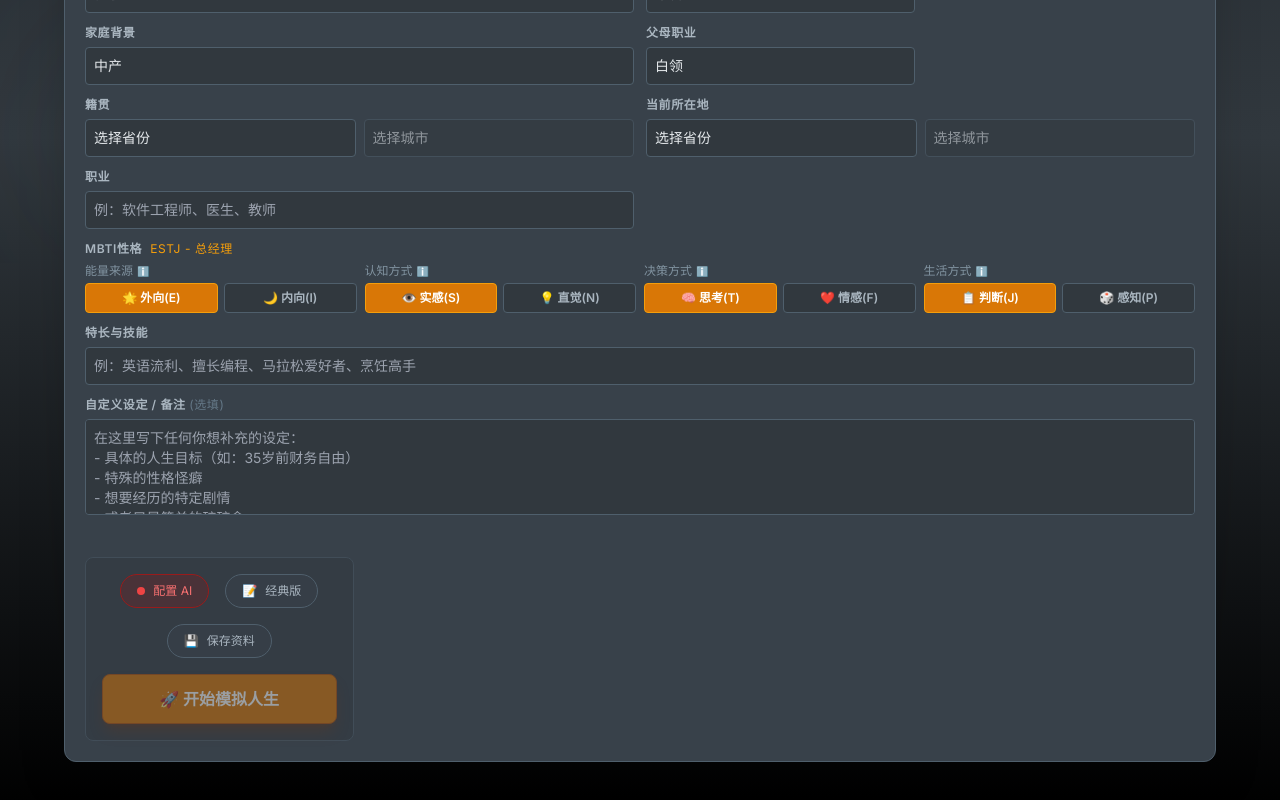
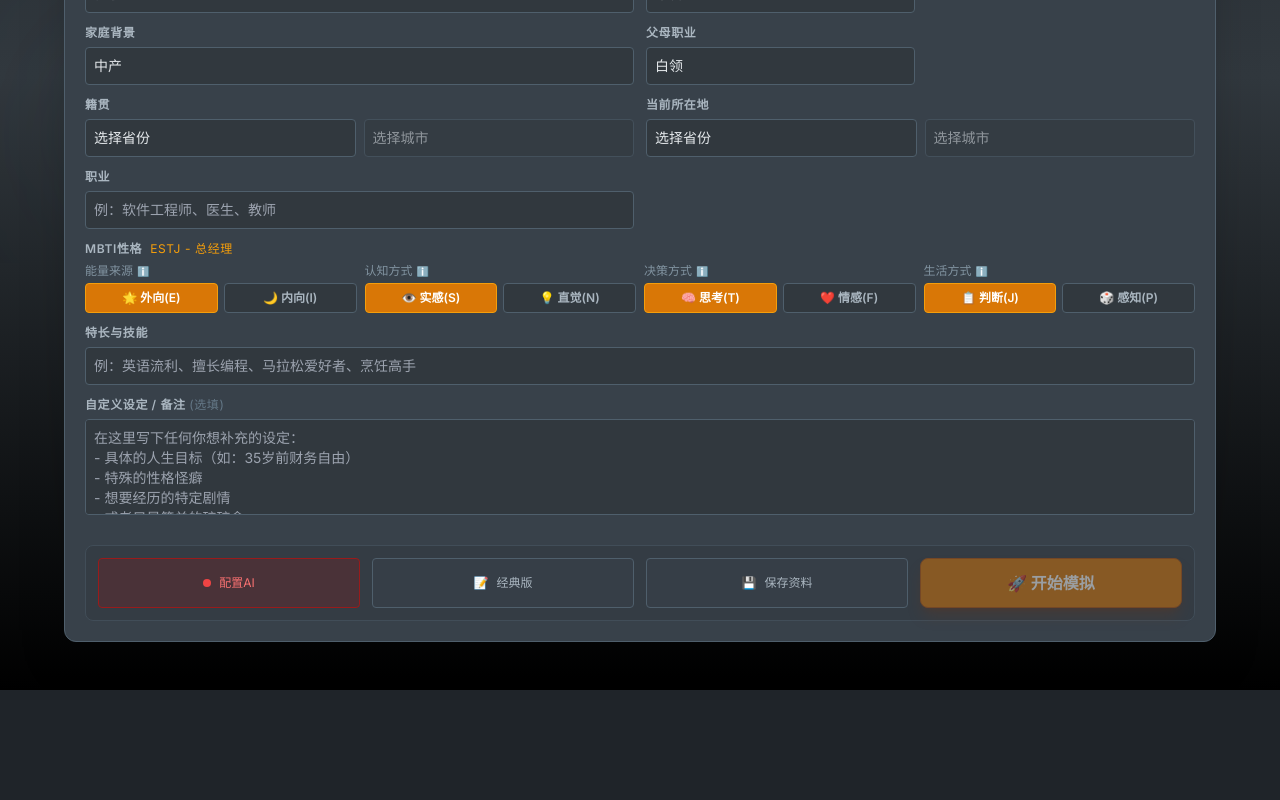
Before and after one commit to cookiegg/UnchosenPath, a React (Vite) app: page / in a window 1280 px wide. Shown: the part 537-1337 px from the top of the page. After the commit the page ends 1227 px from the top, so only its background shows below. Built offline with nearby package versions, Linux system fonts and the light colour scheme.

Commit message:
优化底部按钮栏布局：改为4列网格与表单同宽

```diff
--- a/App.tsx
+++ b/App.tsx
@@ -1143,46 +1143,45 @@ const GameContent: React.FC = () => {
             />
           </div>
 
-          {error && <div className="text-red-400 text-sm text-center mt-4 bg-red-900/20 p-3 rounded border border-red-800">{error}</div>}
+          {error && <div className="col-span-1 md:col-span-4 text-red-400 text-sm text-center mt-4 bg-red-900/20 p-3 rounded border border-red-800">{error}</div>}
 
-          {/* Bottom Action Bar */}
-          <div className="mt-6 p-4 bg-academic-900/50 rounded-lg border border-academic-700">
-            <div className="flex flex-wrap justify-center items-center gap-4">
-              {/* AI Config */}
+          {/* Bottom Action Bar - 占满4列，内部再分4格 */}
+          <div className="col-span-1 md:col-span-4 mt-3 grid grid-cols-2 md:grid-cols-4 gap-3 p-3 bg-academic-900/50 rounded-lg border border-academic-700">
+            {/* AI配置按钮 */}
             <div
-                className={`text-xs px-4 py-2 rounded-full border cursor-pointer flex items-center gap-2 transition-colors ${isConfigured
+              className={`text-xs px-3 py-2.5 rounded border cursor-pointer flex items-center justify-center gap-2 transition-colors ${isConfigured
                 ? 'bg-green-900/30 border-green-800 text-green-400 hover:bg-green-900/50'
                 : 'bg-red-900/30 border-red-800 text-red-400 hover:bg-red-900/50'
                 }`}
               onClick={() => setShowConfig(true)}
             >
               <span className={`w-2 h-2 rounded-full ${isConfigured ? 'bg-green-500' : 'bg-red-500'}`}></span>
-                {isConfigured ? `${aiConfig?.provider} / ${aiConfig?.modelName}` : '配置 AI'}
+              <span>{isConfigured ? `${aiConfig?.provider}` : '配置AI'}</span>
             </div>
 
-              {/* Prompt Template */}
+            {/* 提示词按钮 */}
             <div
-                className="text-xs px-4 py-2 rounded-full border cursor-pointer flex items-center gap-2 transition-colors bg-academic-800/50 border-academic-600 text-academic-300 hover:bg-academic-700 hover:text-white"
+              className="text-xs px-3 py-2.5 rounded border cursor-pointer flex items-center justify-center gap-2 transition-colors bg-academic-800/50 border-academic-600 text-academic-300 hover:bg-academic-700 hover:text-white"
               onClick={() => setShowPromptEditor(true)}
             >
               <span>📝</span>
-                {getAllTemplates().find(t => t.id === selectedTemplateId)?.name || '提示词'}
+              <span>{getAllTemplates().find(t => t.id === selectedTemplateId)?.name || '提示词'}</span>
             </div>
 
-              {/* Save Profile */}
+            {/* 保存资料按钮 */}
             <button
               onClick={() => {
                 localStorage.setItem('life_sim_saved_profile', JSON.stringify(profile));
                 alert('资料已保存！下次打开页面会自动填充。');
               }}
-                className="text-xs px-4 py-2 rounded-full border cursor-pointer flex items-center gap-2 transition-colors bg-academic-800/50 border-academic-600 text-academic-300 hover:bg-academic-700 hover:text-white"
-                title="保存当前填写的资料，下次打开自动填充"
+              className="text-xs px-3 py-2.5 rounded border cursor-pointer flex items-center justify-center gap-2 transition-colors bg-academic-800/50 border-academic-600 text-academic-300 hover:bg-academic-700 hover:text-white"
+              title="保存当前填写的资料"
             >
               <span>💾</span>
-                保存资料
+              <span>保存资料</span>
             </button>
 
-              {/* Start Button */}
+            {/* 开始模拟按钮 */}
             <Button
               onClick={handleStartGame}
               disabled={
@@ -1199,21 +1198,23 @@ const GameContent: React.FC = () => {
                 loading
               }
               isLoading={loading}
+              className="w-full"
             >
-                🚀 开始模拟人生
+              🚀 开始模拟
             </Button>
           </div>
 
-            {/* Reset Button (only if there is saved data) */}
+          {/* 清除存档按钮 - 单独一行 */}
           {localStorage.getItem('life_sim_game_state') && (
+            <div className="col-span-1 md:col-span-4 mt-2 text-center">
               <button
                 onClick={handleResetGame}
-                className="px-4 py-2 text-academic-500 text-sm hover:text-red-400 transition-colors underline"
+                className="text-xs px-3 py-1.5 rounded border border-red-800/50 text-red-400 hover:bg-red-900/30 transition-colors"
               >
-                清除存档
+                🗑️ 清除存档
               </button>
+            </div>
           )}
-          </div>
         </div>
       </div>
     );
```
Lines whose indentation alone changed are shown as unchanged.
